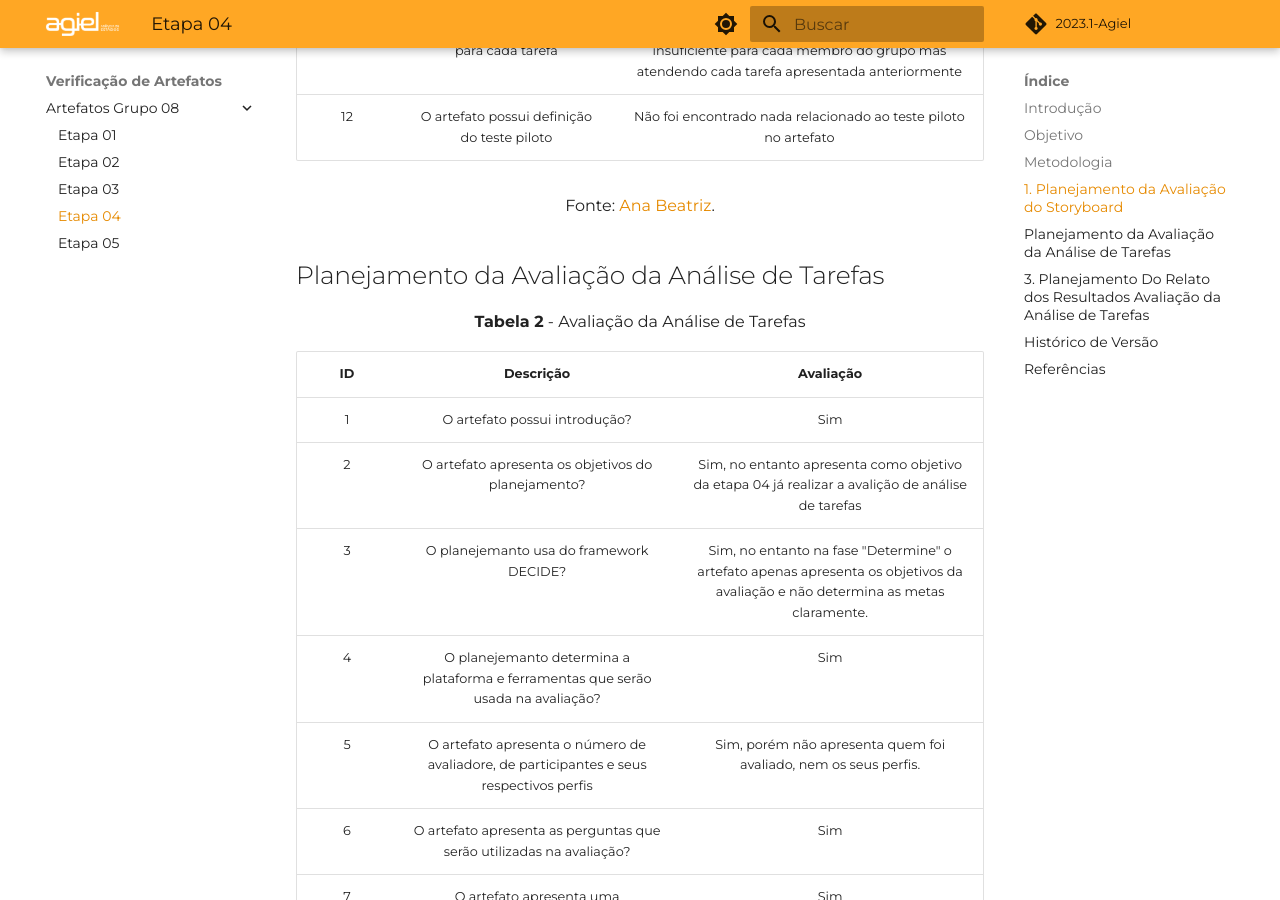
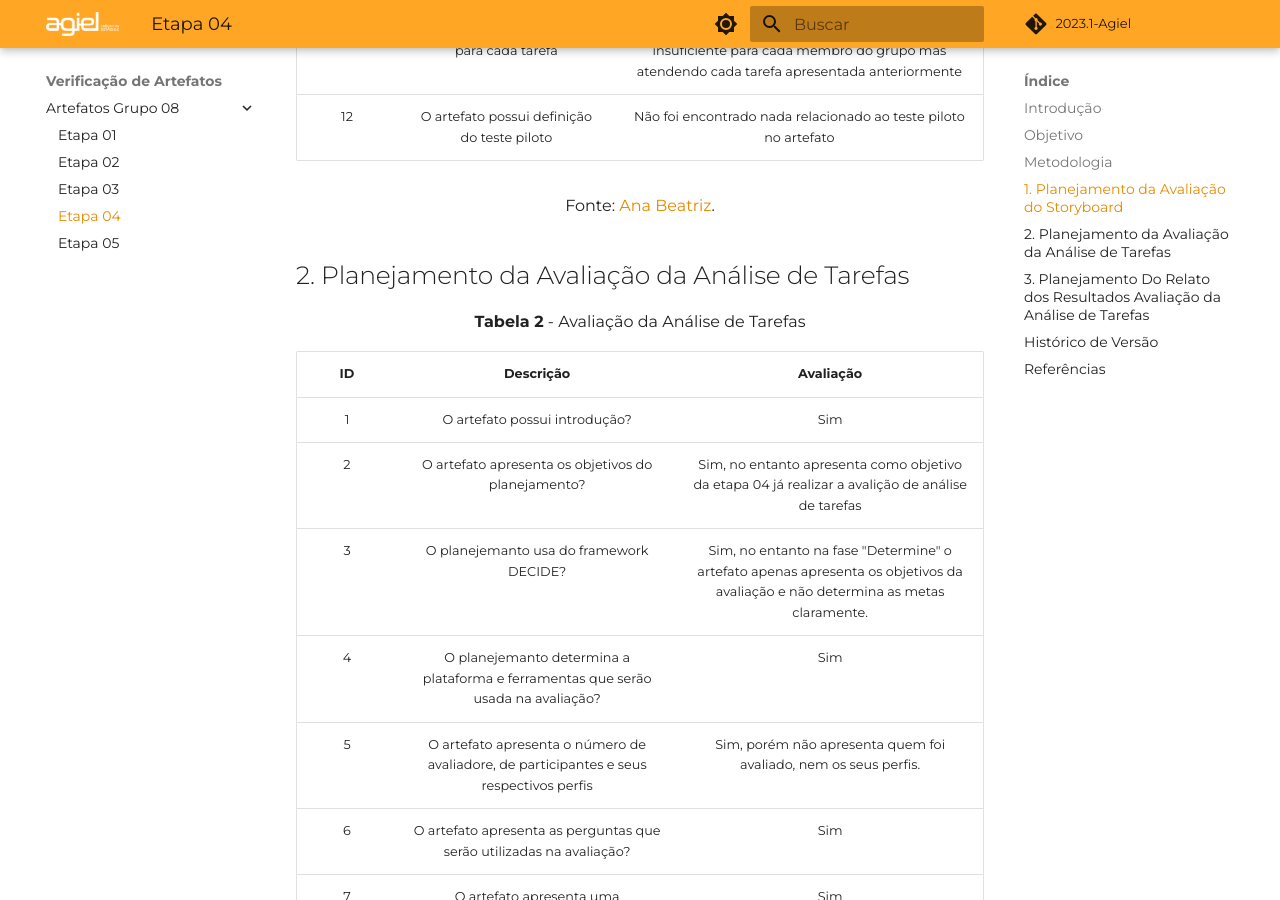
Before and after one commit to Interacao-Humano-Computador/2023.1-Agiel, an MkDocs documentation site: the page built from docs/verificacao/grupo_8/etapa_4.md, in a window 1280 px wide and 900 px high, scrolled down 1690 px. Built offline with MkDocs 1.6.1 and Material for MkDocs 9.7.7, drawn with Linux system fonts in a browser that asks for light colours; some web fonts are replaced; comment, search, counter and statistics services are not loaded.

Commit message:
adiciona numeração aos títulos

```diff
--- a/docs/verificacao/grupo_8/etapa_4.md
+++ b/docs/verificacao/grupo_8/etapa_4.md
@@ -36,7 +36,7 @@ A verificação dos artefatos será feita por meio de inspeção FAGAN (1976), u
 <font size="3"><p style="text-align: center">Fonte: [Ana Beatriz](https://github.com/anabfs).</p></font>
 
 
-## Planejamento da Avaliação da Análise de Tarefas
+## 2. Planejamento da Avaliação da Análise de Tarefas
 
 <font size="3"><p style="text-align: center"><b>Tabela 2</b> - Avaliação da Análise de Tarefas</p></font>
 
```
